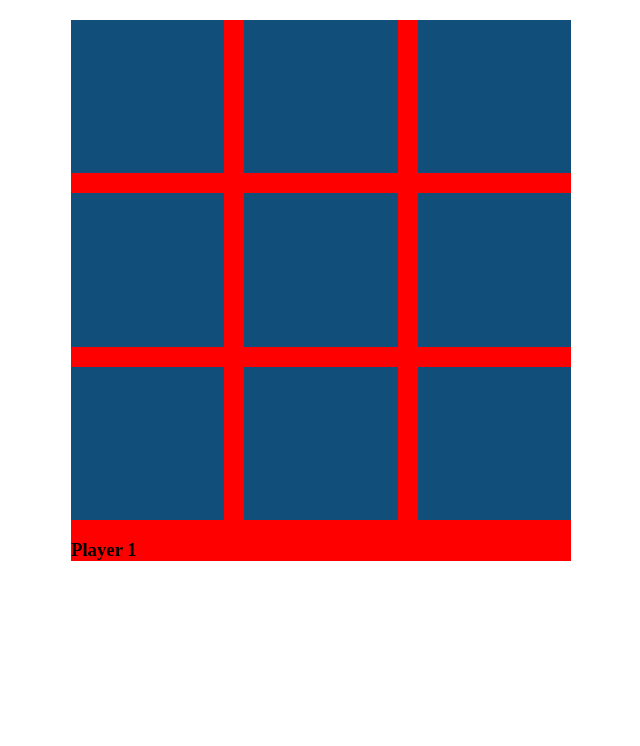
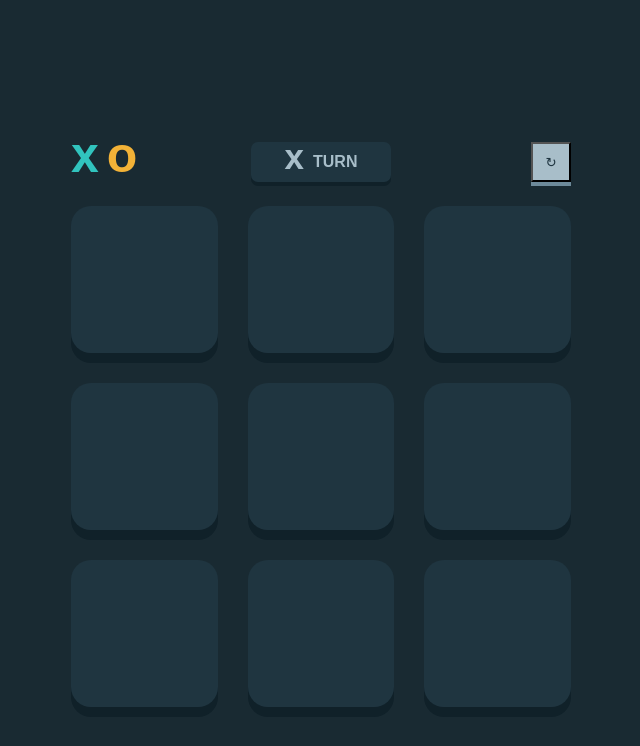
Before and after one commit to DylanNicolet/tic_tac_toe, a React app: page / in a window 1280 px wide. Shown: the top 746 px of the page, without its empty margins (319-959 px from the left). Built offline with nearby package versions, Linux system fonts and the light colour scheme.

Commit message:
Added: Header & partial styling

```diff
--- a/src/App.css
+++ b/src/App.css
@@ -1,21 +1,127 @@
+body{
+    background-color: rgba(25, 42, 50, 1);
+}
+
 .app{
     width: 90vw;
+    height: 100vh;
+    display: flex;
+    flex-direction: column;
+    justify-content: center;
     max-width: 500px;
-    background-color: red;
     margin: 20px auto;
 }
 
+/*-----HEADER-----*/
+.header{
+    display: flex;
+    width: 100%;
+    justify-content: space-between;
+    align-items: center;
+    margin-bottom: 15px;
+}
+
+.header__logo{
+    width: 30%;
+    display: flex;
+    justify-content: flex-start;
+    align-items: center;
+}
+
+.header__logo--x{
+    color: rgba(49, 196, 190, 1);
+    font-size: 50px;
+    font-family: sans-serif;
+    font-weight: 800;
+    margin-right: 8px;
+    transform: translateY(-7px);
+}
+
+.header__logo--o{
+    color: rgba(242, 178, 55, 1);
+    font-size: 50px;
+    font-family: sans-serif;
+    font-weight: 800;
+    transform: translateY(-7px);
+}
+
+.header__player-turn{
+    width: 28%;
+    color: rgba(168, 190, 201, 1);
+    text-align: center;
+    background-color: rgba(31, 53, 64, 1);
+    box-shadow: 0 4px 0 0 rgba(16, 33, 41, 1);
+    border-radius: 7px;
+    display: flex;
+    justify-content: center;
+    align-items: center;
+}
+
+.player{
+    font-size: 35px;
+    font-family: sans-serif;
+    font-weight: 800;
+    margin-right: 9px;
+    transform: translateY(-5px);
+}
+
+.turn{
+    font-family: sans-serif;
+    font-weight: 700;
+}
+
+.header__reset-button__container{
+    width: 30%;
+    display: flex;
+    justify-content: flex-end;
+}
+
+.header__reset-button{
+    width: 40px;
+    height: 40px;
+    color: rgba(31, 53, 64, 1);
+    background-color: rgba(168, 190, 201, 1);
+    box-shadow: 0 4px 0 0 rgba(109, 138, 154, 1);
+}
+
 .game-board{
+    width: 100%;
     display: grid;
     grid-template: repeat(3, 1fr)/repeat(3, 1fr);
-    gap: 20px;
+    gap: 30px;
 }
 
 .input-container{
     width: 100%;
     aspect-ratio: 1/1;
-    background-color: rgb(17, 79, 122);
+    background-color: rgba(31, 53, 64, 1);
     color: white;
+    box-shadow: 0 10px 0 0 rgba(16, 33, 41, 1);
+    border-radius: 20px;
+    display: flex;
+    justify-content: center;
+    align-items: center;
+    cursor: pointer;
+}
+
+.x-choice{
+    color: rgba(49, 196, 190, 1);
+    font-size: 100px;
+    font-family: sans-serif;
+    font-weight: 800;
+    display: flex;
+    justify-content: center;
+    transform: translateY(-12px);
+}
+
+.o-choice{
+    color: rgba(242, 178, 55, 1);
+    font-size: 100px;
+    font-family: sans-serif;
+    font-weight: 800;
+    display: flex;
+    justify-content: center;
+    transform: translateY(-12px);
 }
 
 .win-modal{
--- a/src/App.jsx
+++ b/src/App.jsx
@@ -22,7 +22,7 @@ export default function App(){
   //function to handle player action and game states
     function handlePlayerChoice(e) {
       if(player1){
-        e.target.innerHTML = "<span>x</span>"
+        e.target.innerHTML = "<span class='x-choice'>x</span>"
 
         for (const key of Object.keys(gameState)) {
           if(e.target.className.includes(key.toString())){
@@ -34,7 +34,7 @@ export default function App(){
         }
       }
       else {
-        e.target.innerHTML = "<span>o<span>"
+        e.target.innerHTML = "<span class='o-choice'>o<span>"
 
         for (const key of Object.keys(gameState)) {
           if(e.target.className.includes(key.toString())){
@@ -69,6 +69,24 @@ export default function App(){
   return(
     <section className="app">
       <main>
+        <section className="header">
+          <section className="header__logo">
+            <span className="header__logo--x">x</span>
+            <span className="header__logo--o">o</span>
+          </section>
+
+          {player1 ?
+            <section className="header__player-turn"><span class="player">x</span><span class="turn">TURN</span></section>
+             :
+            <section className="header__player-turn"><span class="player">o</span><span class="turn">TURN</span></section>
+          }
+
+          <section className="header__reset-button__container">
+            <button type="button" className="header__reset-button">{'\u21BB'}</button>
+          </section>
+
+        </section>
+
         <section className="game-board">
           <section className="input-container row1 column1 diagonalToRight" onClick={e => handlePlayerChoice(e)}></section>
           <section className="input-container row1 column2" onClick={e => handlePlayerChoice(e)}></section>
@@ -80,7 +98,6 @@ export default function App(){
           <section className="input-container row3 column2" onClick={e => handlePlayerChoice(e)}></section>
           <section className="input-container row3 column3 diagonalToRight" onClick={e => handlePlayerChoice(e)}></section>
         </section>
-        <h1>{player1 ? "Player 1" : "Player 2"}</h1>
       </main>
       {gameEnded[0] && <WinModal winner={gameEnded[1]} />}
     </section>
```
